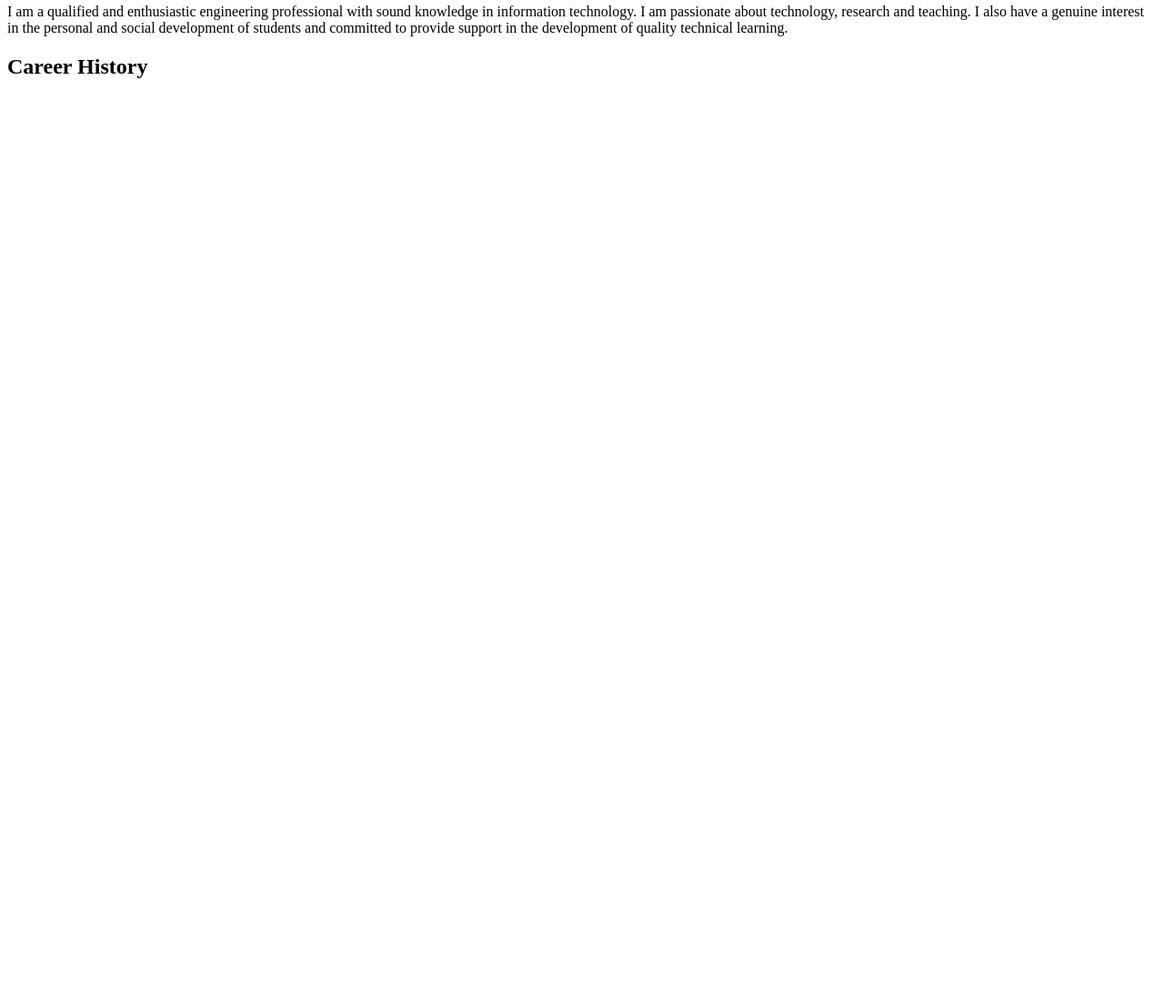
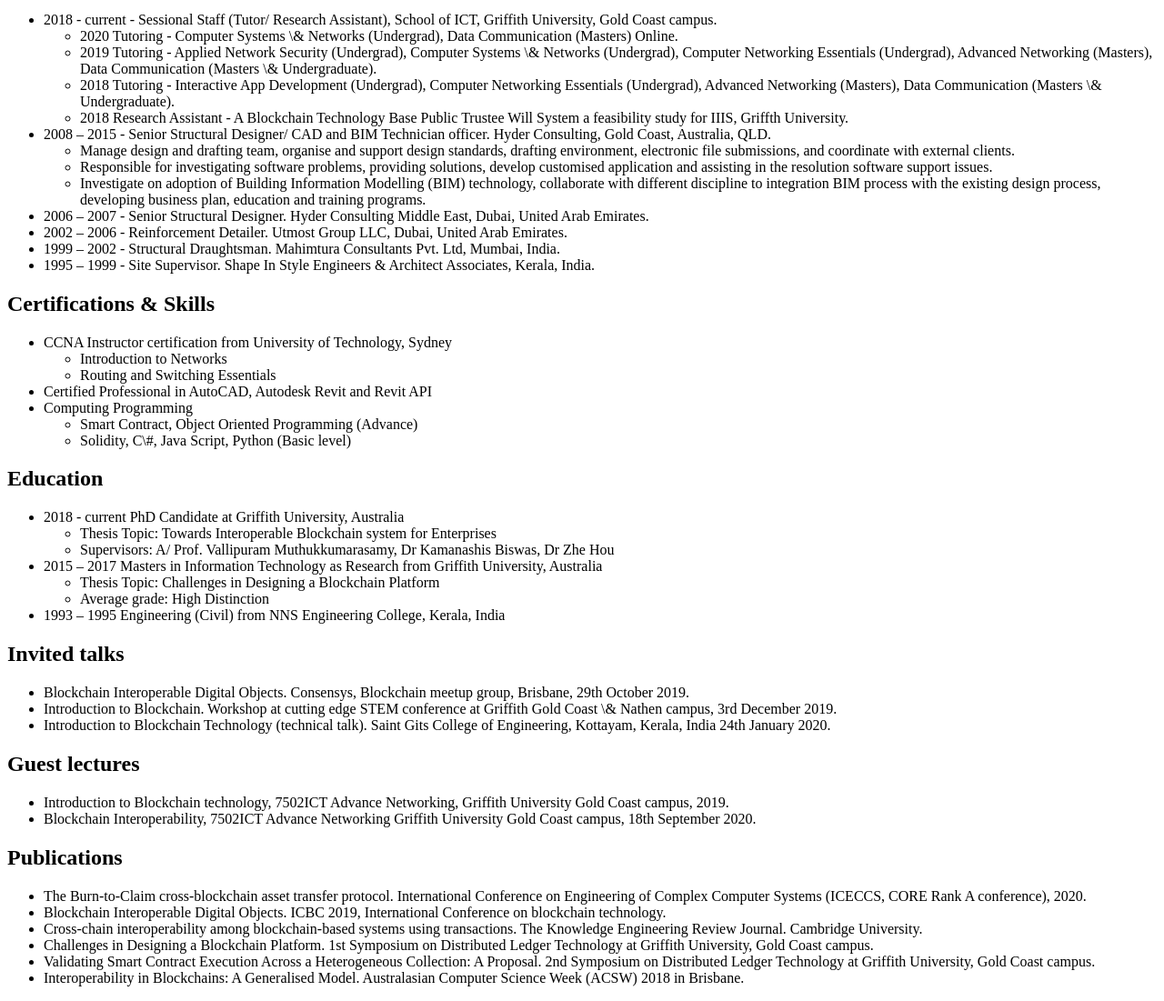
Before and after one commit to babupillai/babupillai.github.io, a plain HTML site: page index.html in a window 1280 px wide. Shown: the part 240-1341 px from the top of the page at 91% size. Before the commit the page ends 800 px from the top, so only its background shows below. Drawn offline with Linux system fonts and the light colour scheme.

Commit message:
Update index.html

```diff
--- a/index.html
+++ b/index.html
@@ -1,18 +1,109 @@
 <!doctype html>
 <html>
+
 <head>
     <meta charset="utf-8">
-        <title>Babu Pillai's Home Page</title>>
+    <title>Babu Pillai's Home Page</title>
 </head>
+
 <body>
-         <h1>Babu Pillai's Home Page</h1>>
-            <p>Address: 6 Wardoo Street, Ashmore QLD 4214<br/>
+    <h1>Babu Pillai's Home Page</h1>
+    <p>Address: 6 Wardoo Street, Ashmore QLD 4214<br />
         Mobile: +61 421 800 019 </br>
-            Email: babu.rajan@live.com.au </p>>
+        Email: babu.rajan@live.com.au </p>
+    <p>I am a qualified and enthusiastic engineering professional with sound knowledge in information technology. I am
+        passionate about technology, research and teaching. I also have a genuine interest in the personal and social
+        development of students and committed to provide support in the development of quality technical learning.</p>
+    <h2>Career History</h2>
+    <ul>
+        <li>2018 - current - Sessional Staff (Tutor/ Research Assistant), School of ICT, Griffith University, Gold Coast
+            campus.</li>
+        <ul>
+            <li>2020 Tutoring - Computer Systems \& Networks (Undergrad), Data Communication (Masters) Online.</li>
+            <li>2019 Tutoring - Applied Network Security (Undergrad), Computer Systems \& Networks (Undergrad), Computer
+                Networking Essentials (Undergrad), Advanced Networking (Masters), Data Communication (Masters \&
+                Undergraduate).</li>
+            <li>2018 Tutoring - Interactive App Development (Undergrad), Computer Networking Essentials (Undergrad),
+                Advanced Networking (Masters), Data Communication (Masters \& Undergraduate).</li>
+            <li>2018 Research Assistant - A Blockchain Technology Base Public Trustee Will System a feasibility study
+                for IIIS, Griffth University. </li>
+        </ul>
+        <li>2008 – 2015 - Senior Structural Designer/ CAD and BIM Technician officer. Hyder Consulting, Gold Coast,
+            Australia, QLD.</li>
+        <ul>
+            <li>Manage design and drafting team, organise and support design standards, drafting environment, electronic
+                file submissions, and coordinate with external clients. </li>
+            <li>Responsible for investigating software problems, providing solutions, develop customised application and
+                assisting in the resolution software support issues. </li>
+            <li>Investigate on adoption of Building Information Modelling (BIM) technology, collaborate with different
+                discipline to integration BIM process with the existing design process, developing business plan,
+                education and training programs. </li>
+        </ul>
+        <li>2006 – 2007 - Senior Structural Designer. Hyder Consulting Middle East, Dubai, United Arab Emirates. </li>
+        <li>2002 – 2006 - Reinforcement Detailer. Utmost Group LLC, Dubai, United Arab Emirates. </li>
+        <li>1999 – 2002 - Structural Draughtsman. Mahimtura Consultants Pvt. Ltd, Mumbai, India. </li>
+        <li>1995 – 1999 - Site Supervisor. Shape In Style Engineers & Architect Associates, Kerala, India. </li>
+    </ul>
 
-<p>I am a qualified and enthusiastic engineering professional with sound knowledge in information technology. I am passionate about technology, research and teaching.  I also have a genuine interest in the personal and social development of students and committed to provide support in the development of quality technical learning.</p>
+    <h2>Certifications & Skills</h2>
+    <ul>
+        <li>CCNA Instructor certification from University of Technology, Sydney </li>
+        <ul>
+            <li>Introduction to Networks</li>
+            <li>Routing and Switching Essentials</li>
+        </ul>
+        <li>Certified Professional in AutoCAD, Autodesk Revit and Revit API </li>
+        <li>Computing Programming </li>
+        <ul>
+            <li>Smart Contract, Object Oriented Programming (Advance)</li>
+            <li>Solidity, C\#, Java Script, Python (Basic level)</li>
+        </ul>
+    </ul>
+    <h2>Education</h2>
+    <ul>
+        <li>2018 - current PhD Candidate at Griffith University, Australia </li>
+        <ul>
+            <li>Thesis Topic: Towards Interoperable Blockchain system for Enterprises</li>
+            <li>Supervisors: A/ Prof. Vallipuram Muthukkumarasamy, Dr Kamanashis Biswas, Dr Zhe Hou</li>
+        </ul>
+        <li>2015 – 2017 Masters in Information Technology as Research from Griffith University, Australia </li>
+        <ul>
+            <li>Thesis Topic: Challenges in Designing a Blockchain Platform</li>
+            <li>Average grade: High Distinction</li>
+        </ul>
+        <li>1993 – 1995 Engineering (Civil) from NNS Engineering College, Kerala, India </li>
+    </ul>
 
-<h2>Career History</h2>
+    <h2>Invited talks</h2>
+    <ul>
+        <li>Blockchain Interoperable Digital Objects. Consensys, Blockchain meetup group, Brisbane, 29th October 2019.
+        </li>
+        <li>Introduction to Blockchain. Workshop at cutting edge STEM conference at Griffith Gold Coast \& Nathen
+            campus, 3rd December 2019. </li>
+        <li>Introduction to Blockchain Technology (technical talk). Saint Gits College of Engineering, Kottayam, Kerala,
+            India 24th January 2020. </li>
+    </ul>
+    <h2>Guest lectures</h2>
+    <ul>
+        <li>Introduction to Blockchain technology, 7502ICT Advance Networking, Griffith University Gold Coast campus,
+            2019.</li>
+        <li>Blockchain Interoperability, 7502ICT Advance Networking Griffith University Gold Coast campus, 18th
+            September 2020.</li>
+    </ul>
+    <h2>Publications</h2>
+    <ul>
+        <li>The Burn-to-Claim cross-blockchain asset transfer protocol. International Conference on Engineering of
+            Complex Computer Systems (ICECCS, CORE Rank A conference), 2020. </li>
+        <li>Blockchain Interoperable Digital Objects. ICBC 2019, International Conference on blockchain technology.</li>
+        <li>Cross-chain interoperability among blockchain-based systems using transactions. The Knowledge Engineering
+            Review Journal. Cambridge University. </li>
+        <li>Challenges in Designing a Blockchain Platform. 1st Symposium on Distributed Ledger Technology at Griffith
+            University, Gold Coast campus. </li>
+        <li>Validating Smart Contract Execution Across a Heterogeneous Collection: A Proposal. 2nd Symposium on
+            Distributed Ledger Technology at Griffith University, Gold Coast campus. </li>
+        <li>Interoperability in Blockchains: A Generalised Model. Australasian Computer Science Week (ACSW) 2018 in
+            Brisbane. </li>
+    </ul>
+</body>
 
-            </body>
 </html>
```
Lines whose indentation alone changed are shown as unchanged.
